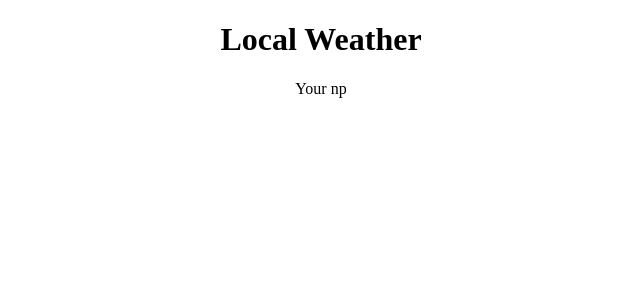
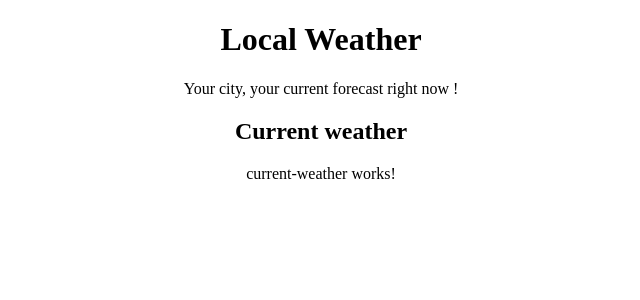
Before and after one commit to lavi09/local-weather-app, an Angular app: page / in a window 1280 px wide. Shown: the top 300 px of the page, without its empty margins (319-959 px from the left). Built offline with nearby package versions, Linux system fonts and the light colour scheme.

Commit message:
interface

```diff
--- a/src/app/app.component.html
+++ b/src/app/app.component.html
@@ -2,5 +2,7 @@
 <h1>
   Local Weather
 </h1>
-<div> Your np</div>
+<div> Your city, your current forecast right now !</div>
+<h2> Current weather</h2>
+<app-current-weather></app-current-weather>
 </div>
```
Also changed, not shown: src/app/icurrent-weather.ts (added, +8 -0 lines).
